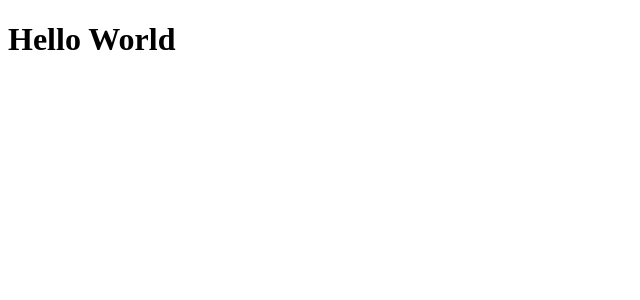
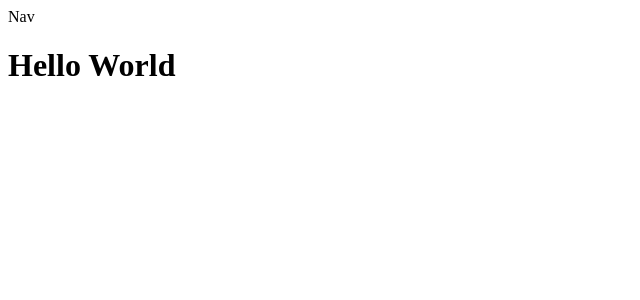
Before and after one commit to joycejosh7/house-report-client, a React (Create React App) app: page / in a window 1280 px wide. Shown: the top 300 px of the page, without its empty margins (0-640 px from the left). Built offline with nearby package versions, Linux system fonts and the light colour scheme.

Commit message:
imported nav and router

```diff
--- a/src/App.js
+++ b/src/App.js
@@ -1,11 +1,17 @@
 import React, { Component } from 'react';
+import { BrowserRouter as Router, Switch, Route } from 'react-router-dom';
+import Nav from './components/Nav';
 
 class App extends Component {
   render() {
     return (
-      <div className="App">
-        <h1>Hello World</h1>
-      </div>
+      <Router>
+        <Nav />
+        <div className="App">
+          <h1>Hello World</h1>
+
+        </div>
+      </Router>
     );
   }
 }
```
